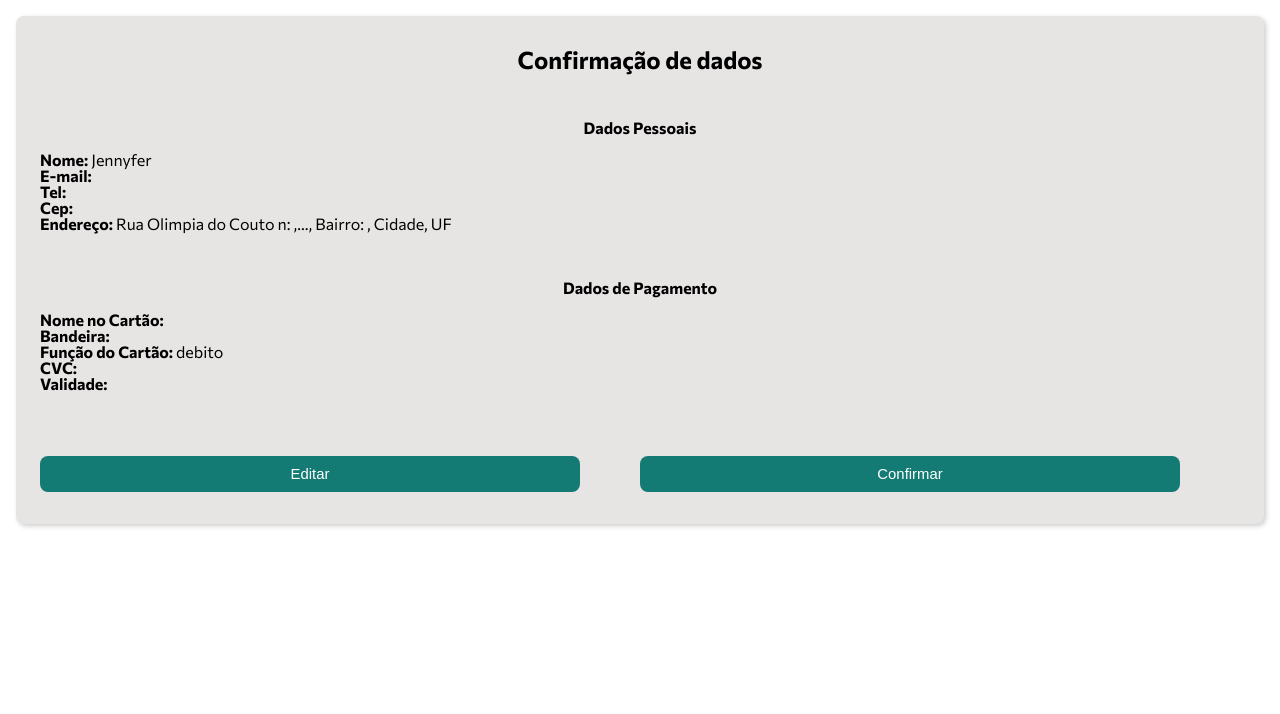
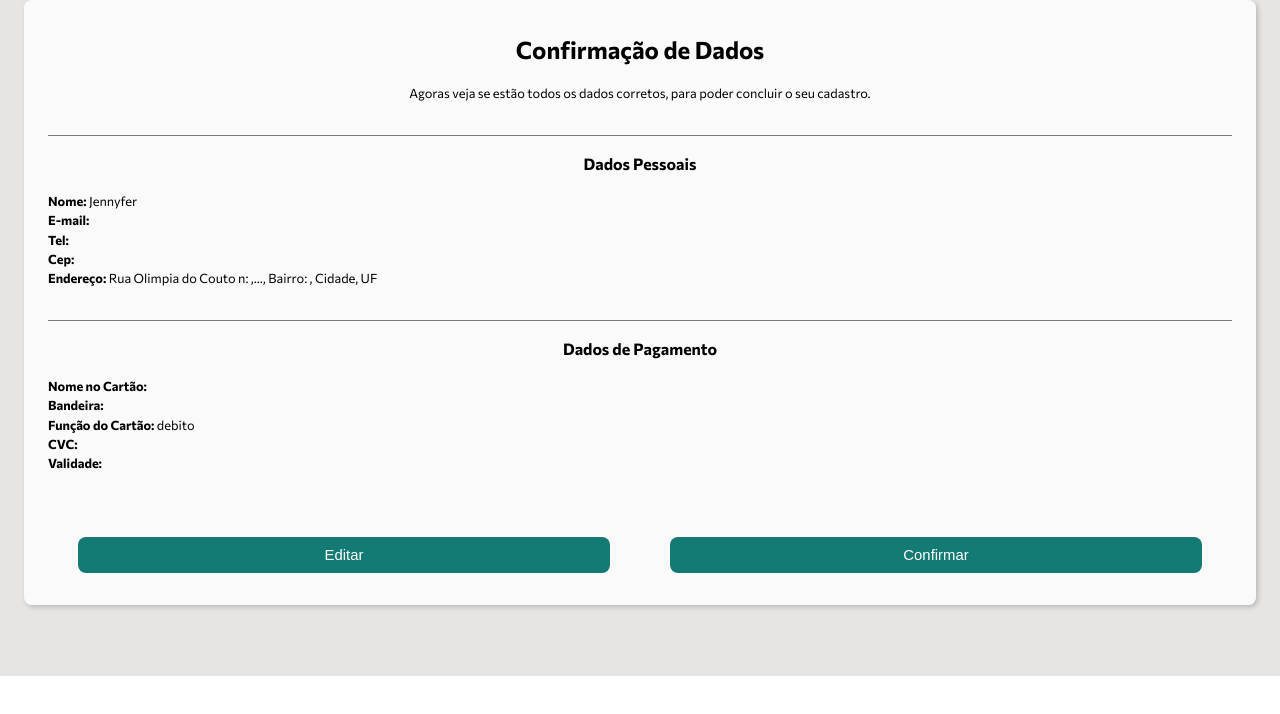
Before and after one commit to JennyLamego2022/Form_Cadastro, an Angular app: page /cadastro in a window 1280 px wide. Shown: the top 714 px of the page. Built offline with nearby package versions, Linux system fonts and the light colour scheme.

Commit message:
feat: Ajustes css no componente cadastro

```diff
--- a/src/app/app.component.html
+++ b/src/app/app.component.html
@@ -1 +1,3 @@
-<router-outlet></router-outlet>
+<body>
+  <router-outlet></router-outlet>
+</body>
--- a/src/app/componentes/cadastro/cadastro.component.css
+++ b/src/app/componentes/cadastro/cadastro.component.css
@@ -17,49 +17,65 @@
   --text-special-color: white;
 }
 
-
 .container{
   font-family: 'Commissioner', sans-serif;
-  /* width: 100%; */
+  width: 100%;
+  height: 676px;
   background-color: var(--body-bg-color) ;
-  padding: 2rem 1.5rem;
-  margin: 1rem;
-  border-radius: 8px;
-  box-shadow: 2px 2px 5px #0003;
-  color: var(--text-primary-color);
+
+
+}
+
+.dados-cadastrados{
+ display: flex;
+ flex-direction: column;
+ padding: 2rem 1.5rem;
+
+
+ margin: 0 1.5rem;
+
+ border-radius: 8px;
+ background-color: var(--body-bgForm-color);
+ box-shadow: 2px 2px 5px #0003;
+ color: var(--text-primary-color);
+ line-height: 1.5;
+ font-size: 0.8rem;
+
 }
 
 h1{
   text-align: center;
   font-weight: 700;
   font-size: 1.5rem;
-  margin-bottom: 2rem;
+  margin-bottom: 1rem;
 }
 
-.dados-cadastrados{
- display: flex;
- flex-direction: column;
+.orientacao{
+  text-align: center;
+  padding-bottom: 2rem;
 }
 
 .title{
   text-align: center;
   padding: 1rem;
+  font-size: 1rem;
 }
 
 .dadosPessoais, .dadosPagamento{
   padding-bottom: 2rem;
+  border-top: 1px solid var(--text-second-color);
 }
 
 
 .acoes{
   display: flex;
   flex-direction: row;
-  justify-content: space-between;
+  justify-content: space-around;
 }
 
 .acoes button{
   width: 45%;
-  margin-right: auto;
+
   margin-top: 2rem;
   border:none;
   background-color: var(--body-dark-color);
--- a/src/app/componentes/cadastro/cadastro.component.html
+++ b/src/app/componentes/cadastro/cadastro.component.html
@@ -1,7 +1,7 @@
-<div class="dados-cadastrados container ">
-  <h1>
-    Confirmação de dados
-  </h1>
+<div class=" container tLigth">
+  <fieldset class="dados-cadastrados">
+    <h1>Confirmação de Dados</h1>
+    <p class="orientacao">Agoras veja se estão todos os dados corretos, para poder concluir o seu cadastro.</p>
     <div class="dadosPessoais">
       <h2 class="title">Dados Pessoais</h2>
       <p class="nome"><b>Nome:</b> {{ cadastro.nome }}</p>
@@ -24,4 +24,6 @@
       <button class="editar"> <a routerLink="/form" href="">Editar</a></button>
       <button class="confirmar"><a href="">Confirmar</a></button>
     </div>
+  </fieldset>
+
 </div>
--- a/src/app/componentes/card/card.component.css
+++ b/src/app/componentes/card/card.component.css
@@ -20,7 +20,7 @@
 .container{
   font-family: 'Commissioner', sans-serif;
   width: 100%;
-  height:922px;
+  height:843px;
   justify-content: center;
   align-items: center;
   background-color: var(--body-bg-color) ;
@@ -192,7 +192,7 @@ select:hover{
 .submit{
   display: flex;
   flex-direction: row;
-  justify-content: space-between;
+  justify-content: space-around;
 }
 .submit button{
   width: 45%;
--- a/src/app/componentes/card/card.component.html
+++ b/src/app/componentes/card/card.component.html
@@ -60,7 +60,7 @@
         </p>
 
         <p class="submit">
-          <button type="submit"><a routerLink="/form" href="#">Cancelar</a></button>
+          <button routerLink="/form" type="submit"><a  href="#">Cancelar</a></button>
           <button type="submit"><a routerLink="/cadastro" href="#">Confirma</a></button>
 
         </p>
```
Lines whose indentation alone changed are shown as unchanged.
